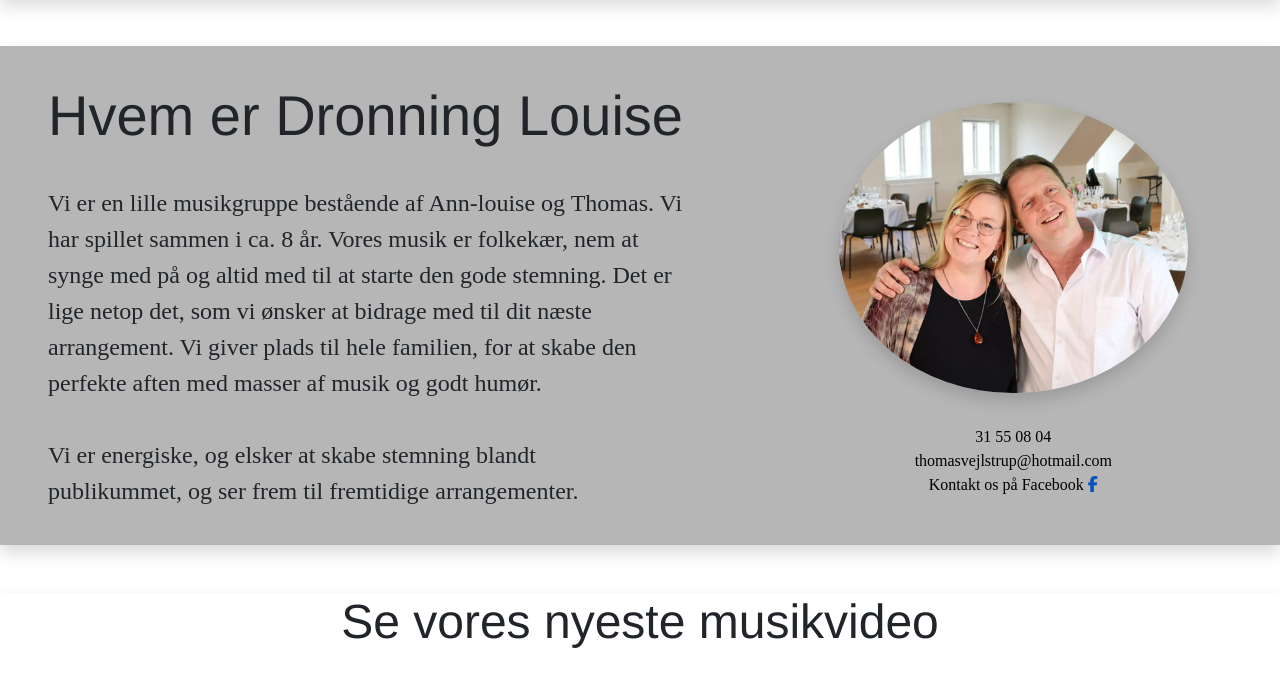
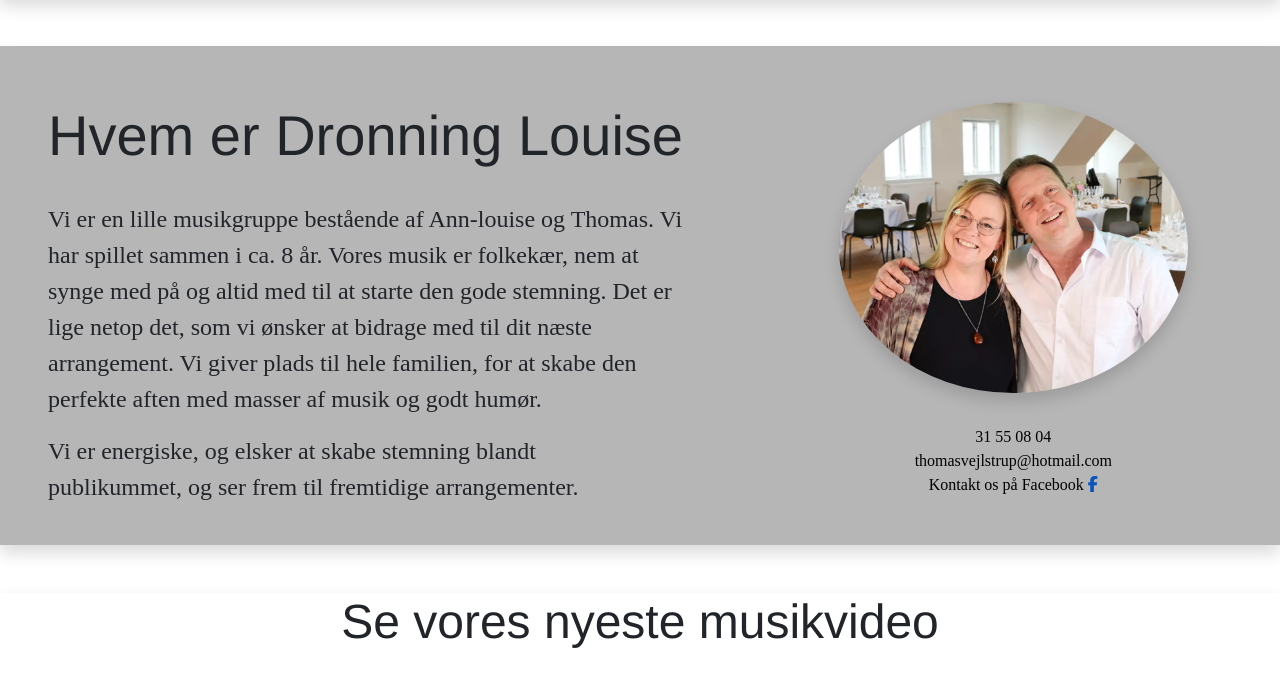
Before and after one commit to Sidiculous/dronninglouise, a website: page index.html in a window 1280 px wide. Shown: the part 722-1418 px from the top of the page. Drawn offline with nearby package versions, Linux system fonts and the light colour scheme; files that its build step writes are made by us from their sources; grey boxes are pictures that could not be loaded; a web font is replaced by a local one.

Commit message:
beta 2.3 cta fix

```diff
--- a/index.html
+++ b/index.html
@@ -46,6 +46,7 @@
     <div class="position-absolute w-100">
         <div class="container-fluid">
             <div class="row">
+
                 <div class="col-12 imgbox p-0 d-flex flex-column justify-content-center align-items-center">
                     <h1 class="display-3 text-white overskrift homemadeborder">Dronning Louise</h1>
                     <p class="text-white fs-4 homemadeborder">Musik til at sætte humøret i gang</p>
@@ -55,7 +56,8 @@
 
 <!--                        <p class="pt-3 pe-3 text-white">Besøg vores Facebook side Dronning Louise</p>-->
 
-                        <i class="fa fa-brandschr fa-facebook-square pb-2"></i>
+                        <a href="https://www.facebook.com/Dronning-Louise-113025716724559/?ref=page_internal" target="blank"><i class="fa fa-brandschr fa-facebook-square pb-2"></i></a>
+
                     </div>
                 </div>
             </div>
@@ -67,15 +69,15 @@
 <!---------------------------------Main----------------------------------------->
 <div class="container-fluid bg-grey my-5 shadow">
     <div class="row flex-column flex-lg-row">
-        <div class="col-12 col-lg-7 px-5 d-flex flex-column justify-content-evenly">
-            <div class="col-12">
+        <div class="col-12 col-lg-7 px-5 d-flex flex-column justify-content-center ">
+            <div class="col-12 py-4">
                 <h2 class="d-lg-none display-3 text-center my-4 overskrift">Hvem er <br> Dronning Louise</h2>
                 <h2 class="d-none d-lg-flex display-4 fw-light overskrift">Hvem er Dronning Louise</h2>
             </div>
-            <div class="col-12">
+            <div class="col-12 py-2">
                 <p class="fs-4 fw-light">Vi er en lille musikgruppe bestående af Ann-louise og Thomas. Vi har spillet sammen i ca. 8 år. Vores musik er folkekær, nem at synge med på og altid med til at starte den gode stemning. Det er lige netop det, som vi ønsker at bidrage med til dit næste arrangement. Vi giver plads til hele familien, for at skabe den perfekte aften med masser af musik og godt humør.</p>
             </div>
-            <div class="col-12 col-lg-10">
+            <div class="col-12 col-lg-10 py-2">
                 <p class="fs-4 fw-light">Vi er energiske, og elsker at skabe stemning blandt publikummet, og ser frem til fremtidige arrangementer.</p>
             </div>
         </div>
```
